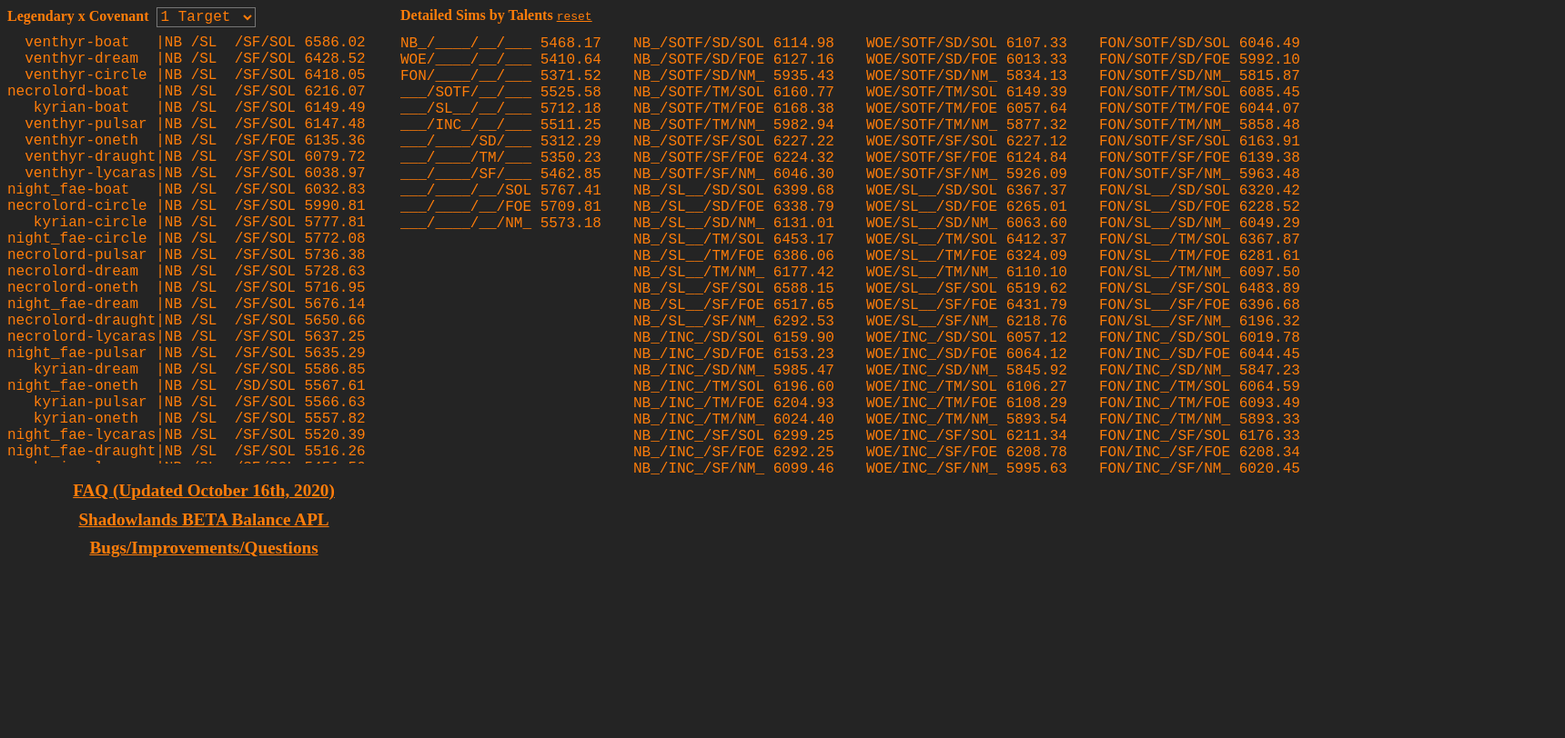
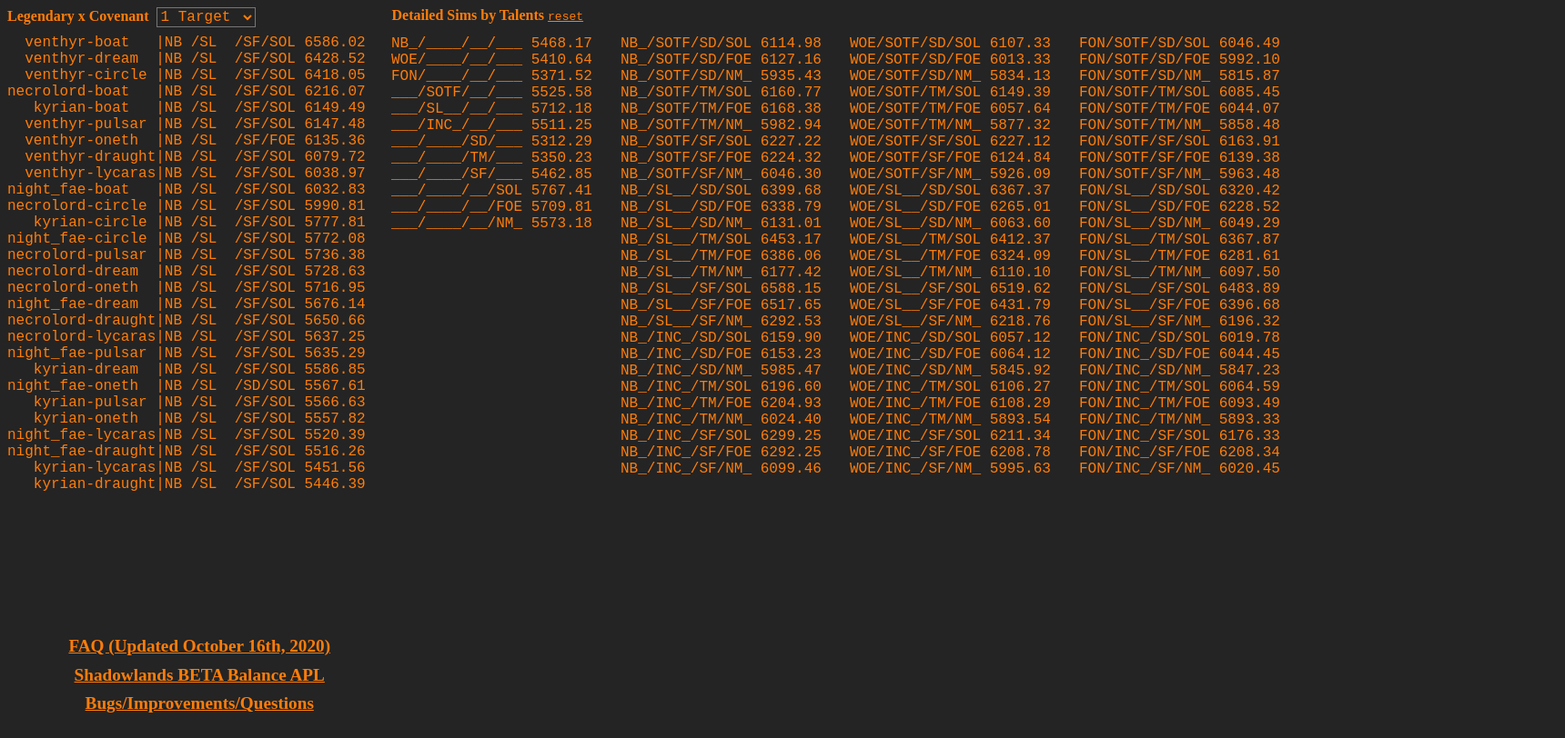
Before and after one commit to laerys/Balance-SimC, a plain HTML site: page index.html in a window 1280 px wide. Shown: the whole page at 91% size, 1720 px wide, since content can reach past the window. Drawn offline with Linux system fonts and the light colour scheme; no server answers.

Commit message:
update for draught

```diff
--- a/index.html
+++ b/index.html
@@ -12,7 +12,7 @@
       (async () => {
         const response = await fetch('https://api.github.com/repos/balance-simc/Balance-SimC/contents/');
         const data = await response.json();
-        let htmlString = '<ul style=\"font-family:monospace; font-size:large;\">';
+        let htmlString = '<ul style=\"font-family:monospace; column-count:2;\">';
         for (let file of data) {
           let ext = file.name.split('.').pop();
           if (ext == 'txt' || ext == 'rar') {
@@ -55,7 +55,7 @@
             <option value="by_combo_0.html">Dungeon</option>
           </select>
         </div>
-        <div><iframe id="frame2" src="by_combo_1.html" style="border:none; font-family:monospace; font-size:large; width:45ch; height:30em;"></iframe></div>
+        <div><iframe id="frame2" src="by_combo_1.html" style="border:none; font-family:monospace; font-size:large; width:44ch; height:77ex;"></iframe></div>
         <div style="text-align:center; font-size:larger; margin-top:1em; margin-bottom:0.5em;"><a style="text-decoration:underline;" href="md.html?file=faq.txt" target="simframe" onclick="setTitle('Frequently Asked Questions')"><b>FAQ (Updated October 16th, 2020)</b></a></div>
         <div style="text-align:center; font-size:larger; margin-top:0.5em; margin-bottom:0.5em;"><a style="text-decoration:underline;" href="md.html?file=balance.txt" target="simframe" onclick="setTitle('Balance APL')"><b>Shadowlands BETA Balance APL</b></a></div>
         <div style="text-align:center; font-size:larger; margin-top:0.5em; margin-bottom:1em;"><a style="text-decoration:underline;" href="https://github.com/balance-simc/Balance-SimC/issues/new/choose"><b>Bugs/Improvements/Questions</b></a></div>
@@ -63,7 +63,7 @@
       </div>
       <div style="display:flex; flex-direction:column; height:97vh">
         <div><b><span id="simtitle">Detailed Sims by Talents</span></b> <a href="by_talent.html" target="simframe" style="font-family:monospace; text-decoration:underline;" onclick="resetTitle()">reset</a></div>
-        <iframe name="simframe" src="by_talent.html" style="border:none; height:98%; width:1280px; margin-top:5px" onload="changeFrame(this)"></iframe>
+        <iframe name="simframe" src="by_talent.html" style="border:none; height:98%; width:1260px; margin-top:5px" onload="changeFrame(this)"></iframe>
       </div>
     </div>
   <body>
```
Also changed, not shown: changelog.txt, faq.txt.
